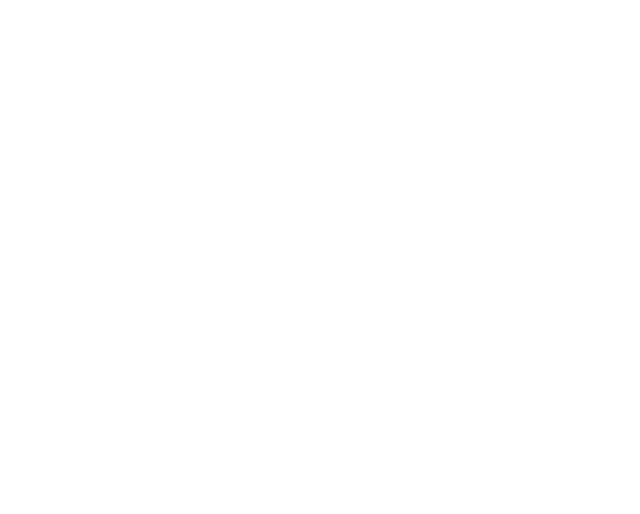
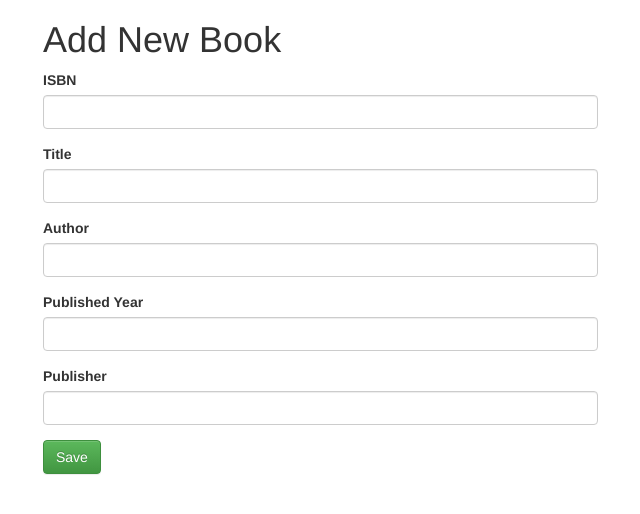
Before and after one commit to bksun/Library-Management-System-MEAN, an Angular app: page /book-create in a window 1280 px wide. Before the commit this address led to /. Shown: the top 514 px of the page, without its empty margins (27-667 px from the left). Built offline with nearby package versions, Linux system fonts and the light colour scheme.

Commit message:
add feature (book-create component) to create new book details

```diff
--- a/src/app/app.module.ts
+++ b/src/app/app.module.ts
@@ -7,6 +7,7 @@ import { AppComponent } from './app.component';
 import { BookComponent } from './book/book.component';
 import { RouterModule, Routes } from '@angular/router';
 import { BookDetailComponent } from './book-detail/book-detail.component';
+import { BookCreateComponent } from './book-create/book-create.component';
 // import { BrowserXhr } from '@angular/http';
 // import {CustExtBrowserXhr} from './cust-ext-browser-xhr';
 const appRoutes: Routes = [
@@ -20,6 +21,11 @@ const appRoutes: Routes = [
     component: BookDetailComponent,
     data: { title: 'Book Details' }
   },
+  {
+    path: 'book-create',
+    component: BookCreateComponent,
+    data: { title: 'Create Book' }
+  },
   { path: '',
     redirectTo: '/books',
     pathMatch: 'full'
@@ -30,7 +36,8 @@ const appRoutes: Routes = [
   declarations: [
     AppComponent,
     BookComponent,
-    BookDetailComponent
+    BookDetailComponent,
+    BookCreateComponent
   ],
   imports: [
     BrowserModule,
--- /dev/null
+++ b/src/app/book-create/book-create.component.html
@@ -0,0 +1,32 @@
+<div class="container">
+  <h1>Add New Book</h1>
+  <div class="row">
+    <div class="col-md-6">
+      <form (ngSubmit)="saveBook()" #bookForm="ngForm">
+        <div class="form-group">
+          <label for="name">ISBN</label>
+          <input type="text" class="form-control" [(ngModel)]="book.isbn" name="isbn" required>
+        </div>
+        <div class="form-group">
+          <label for="name">Title</label>
+          <input type="text" class="form-control" [(ngModel)]="book.title" name="title" required>
+        </div>
+        <div class="form-group">
+          <label for="name">Author</label>
+          <input type="text" class="form-control" [(ngModel)]="book.author" name="author" required>
+        </div>
+        <div class="form-group">
+          <label for="name">Published Year</label>
+          <input type="number" class="form-control" [(ngModel)]="book.published_year" name="published_year" required>
+        </div>
+        <div class="form-group">
+          <label for="name">Publisher</label>
+          <input type="text" class="form-control" [(ngModel)]="book.publisher" name="publisher" required>
+        </div>
+        <div class="form-group">
+          <button type="submit" class="btn btn-success">Save</button>
+        </div>
+      </form>
+    </div>
+  </div>
+</div>
--- /dev/null
+++ b/src/app/book-create/book-create.component.ts
@@ -0,0 +1,32 @@
+import { Component, OnInit, ViewEncapsulation } from '@angular/core';
+import { Router } from '@angular/router';
+import { HttpClient } from '@angular/common/http';
+
+@Component({
+  selector: 'app-book-create',
+  templateUrl: './book-create.component.html',
+  styleUrls: ['./book-create.component.css'],
+  encapsulation: ViewEncapsulation.None
+})
+export class BookCreateComponent implements OnInit {
+
+  book = {};
+
+  constructor(private http: HttpClient, private router: Router) { }
+
+  ngOnInit() {
+  }
+
+  saveBook() {
+
+    this.http.post('http://localhost:3000/book', this.book)
+      .subscribe(res => {
+          let id = res['_id'];
+          this.router.navigate(['/book-details', id]);
+        }, (err) => {
+          console.log(err);
+        }
+      );
+  }
+
+}
--- a/src/app/book/book.component.html
+++ b/src/app/book/book.component.html
@@ -1,6 +1,13 @@
 
 <div class="container">
-  <h1>Book List</h1>
+
+  <h1>Book List
+    <a [routerLink]="['/book-create']" class="btn btn-default btn-lg">
+      <span class="glyphicon glyphicon-plus" aria-hidden="true"></span>
+    </a>
+  </h1>
+  <br> <br>
+
   <table class="table">
     <thead>
       <tr>
```
Also changed, not shown: src/app/book-create/book-create.component.css (added), 1 other file (tests, documents, lock files or other folders).
